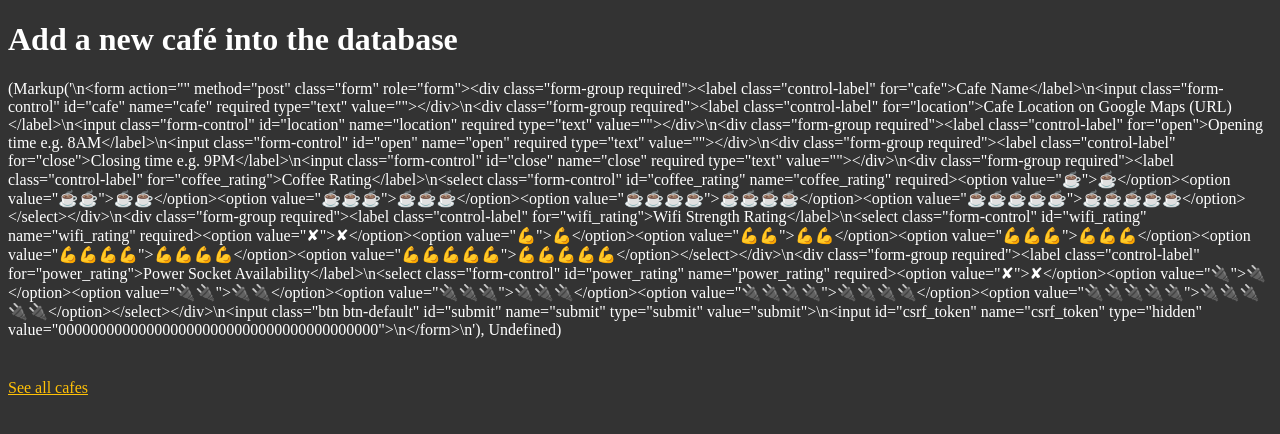
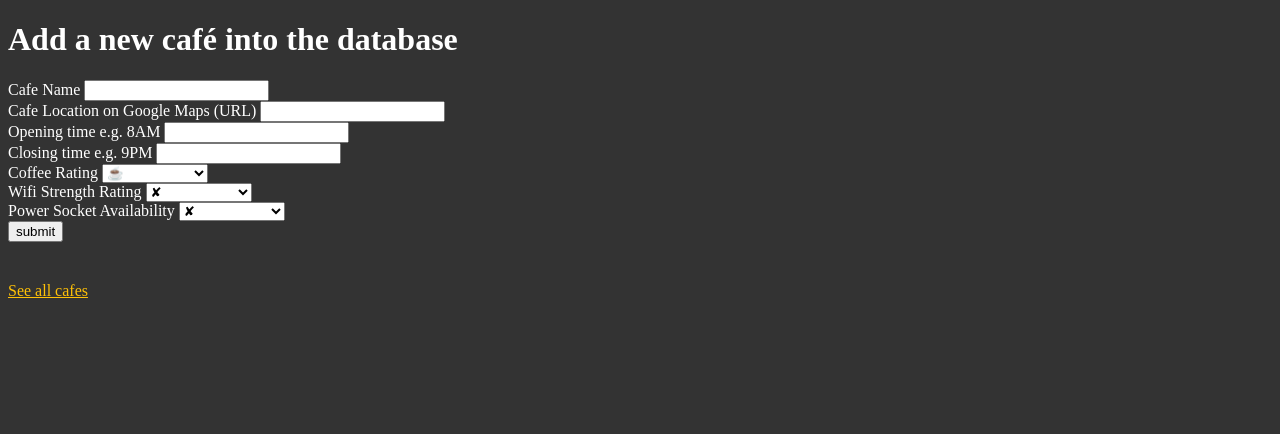
Before and after one commit to muztim/coffee-and-wifi-project-with-flask, a Flask app: page /add in a window 1280 px wide. Shown: the top 434 px of the page. Run offline with Flask 2, Linux system fonts and the light colour scheme; some libraries are stand-ins or nearby versions.

Commit message:
Fixe bugs

```diff
--- a/cafe-data.csv
+++ b/cafe-data.csv
@@ -3,3 +3,5 @@ Lighthaus,https://goo.gl/maps/2EvhB4oq4gyUXKXx9,11AM, 3:30PM,☕☕☕☕️,
 Esters,https://goo.gl/maps/13Tjc36HuPWLELaSA,8AM,3PM,☕☕☕☕,💪💪💪,🔌
 Ginger & White,https://goo.gl/maps/DqMx2g5LiAqv3pJQ9,7:30AM,5:30PM,☕☕☕,✘,🔌
 Mare Street Market,https://goo.gl/maps/ALR8iBiNN6tVfuAA8,8AM,1PM,☕☕,💪💪💪,🔌🔌🔌
+Tim ,https://www.google.com/maps/place/Aleriz+Bar+N+Lounge/@-1.3163909,36.8062593,20.06z/data=!4m5!3m4!1s0x182f1190b3f5f3bb:0x200a2a93c8a0a24e!8m2!3d-1.3161082!4d36.8070627,9AM,9PM,☕️,💪💪💪,🔌🔌🔌🔌🔌
+Tim ,https://www.google.com/maps/place/Aleriz+Bar+N+Lounge/@-1.3163909,36.8062593,20.06z/data=!4m5!3m4!1s0x182f1190b3f5f3bb:0x200a2a93c8a0a24e!8m2!3d-1.3161082!4d36.8070627,9AM,9PM,☕️,💪💪💪,🔌🔌🔌🔌🔌
--- a/main.py
+++ b/main.py
@@ -1,7 +1,6 @@
 from flask import Flask, render_template, redirect, url_for
 from flask_bootstrap import Bootstrap
 from cafe_form import CafeFrom
-import MarkupSafe
 import csv
 
 app = Flask(__name__)
--- a/templates/add.html
+++ b/templates/add.html
@@ -12,7 +12,7 @@
   <div class="row">
     <div class="col-sm-12 col-md-8">
       <h1>Add a new café into the database</h1>
-      {{ wtf.quick_form(form), novalidate }}
+      {{ wtf.quick_form(form, novalidate=True) }}
       <p class="space-above"><a href="{{ url_for('cafes') }}">See all cafes</a></p>
     </div>
   </div>
```
Also changed, not shown: templates/cafes.html (+12 -6 lines).
